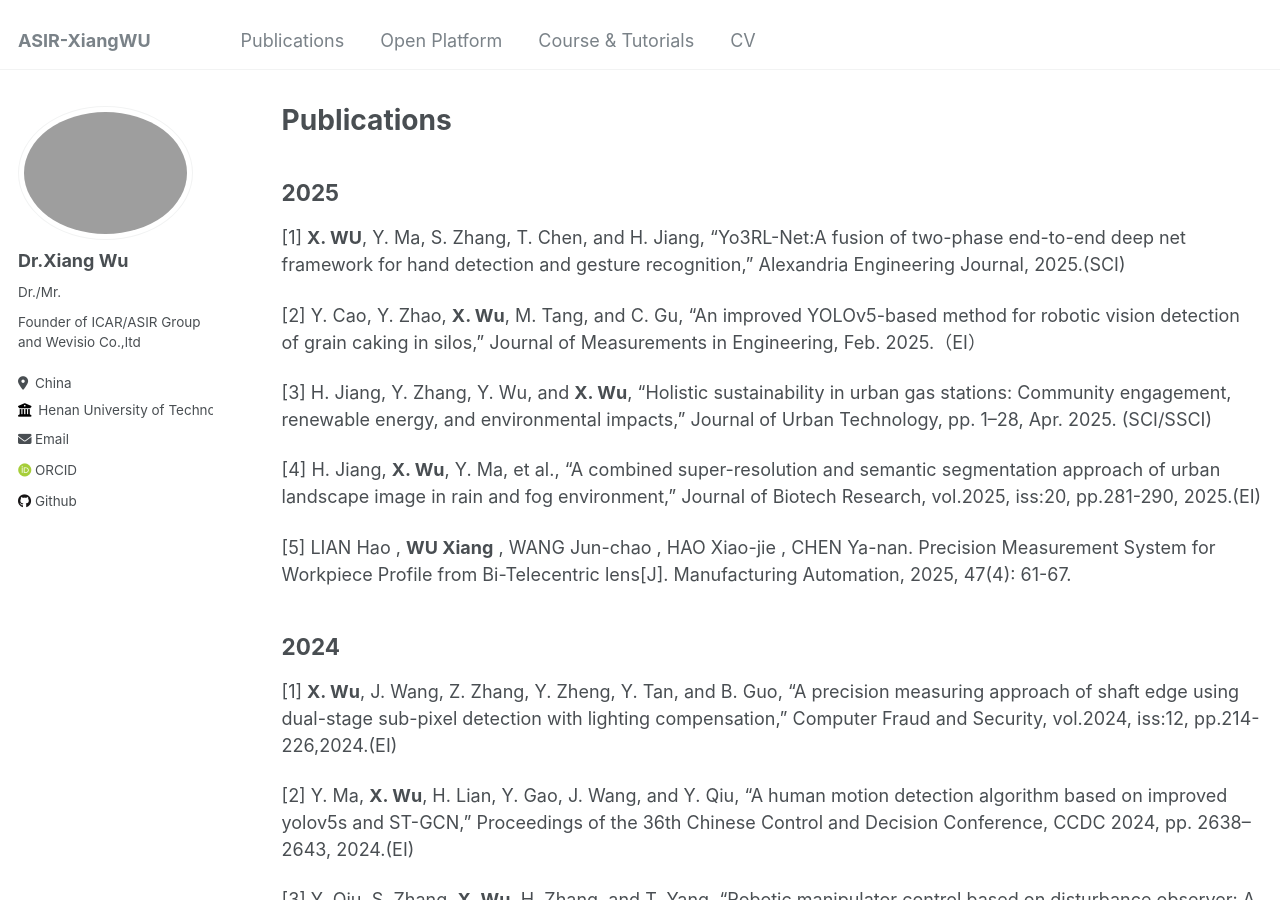
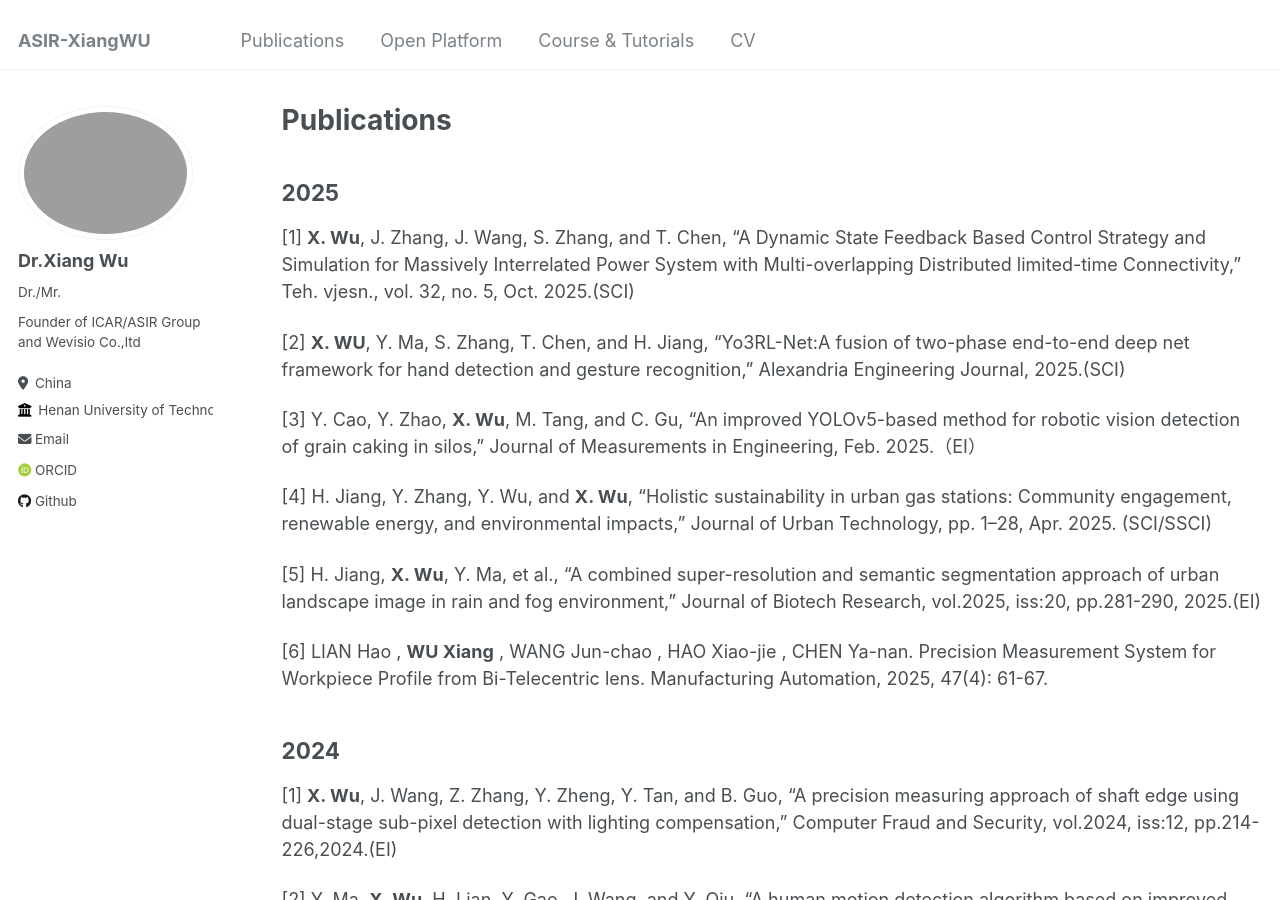
Before and after one commit to xiangwu/xiangwu.github.io, a Jekyll site: the page built from _pages/publications.md, in a window 1280 px wide and 900 px high. Built offline with Jekyll 4.4.1, drawn with Linux system fonts in a browser that asks for light colours; some web fonts are replaced.

Commit message:
Update publications.md

```diff
--- a/_pages/publications.md
+++ b/_pages/publications.md
@@ -5,15 +5,17 @@ permalink: /publications/
 author_profile: true
 ---
 ## 2025
-[1] **X. WU**, Y. Ma, S. Zhang, T. Chen, and H. Jiang, “Yo3RL-Net:A fusion of two-phase end-to-end deep net framework for hand detection and gesture recognition,” Alexandria Engineering Journal, 2025.(SCI)
+[1] **X. Wu**, J. Zhang, J. Wang, S. Zhang, and T. Chen, “A Dynamic State Feedback Based Control Strategy and Simulation for Massively Interrelated Power System with Multi-overlapping Distributed limited-time Connectivity,” Teh. vjesn., vol. 32, no. 5, Oct. 2025.(SCI)
 
-[2] Y. Cao, Y. Zhao, **X. Wu**, M. Tang, and C. Gu, “An improved YOLOv5-based method for robotic vision detection of grain caking in silos,” Journal of Measurements in Engineering, Feb. 2025.（EI）
+[2] **X. WU**, Y. Ma, S. Zhang, T. Chen, and H. Jiang, “Yo3RL-Net:A fusion of two-phase end-to-end deep net framework for hand detection and gesture recognition,” Alexandria Engineering Journal, 2025.(SCI)
 
-[3] H. Jiang, Y. Zhang, Y. Wu, and **X. Wu**, “Holistic sustainability in urban gas stations: Community engagement, renewable energy, and environmental impacts,” Journal of Urban Technology, pp. 1–28, Apr. 2025. (SCI/SSCI)
+[3] Y. Cao, Y. Zhao, **X. Wu**, M. Tang, and C. Gu, “An improved YOLOv5-based method for robotic vision detection of grain caking in silos,” Journal of Measurements in Engineering, Feb. 2025.（EI）
 
-[4] H. Jiang, **X. Wu**, Y. Ma, et al., “A combined super-resolution and semantic segmentation approach of urban landscape image in rain and fog environment,”  Journal of Biotech Research, vol.2025, iss:20, pp.281-290, 2025.(EI)
+[4] H. Jiang, Y. Zhang, Y. Wu, and **X. Wu**, “Holistic sustainability in urban gas stations: Community engagement, renewable energy, and environmental impacts,” Journal of Urban Technology, pp. 1–28, Apr. 2025. (SCI/SSCI)
 
-[5] LIAN Hao , **WU Xiang** , WANG Jun-chao , HAO Xiao-jie , CHEN Ya-nan. Precision Measurement System for Workpiece Profile from Bi-Telecentric lens[J]. Manufacturing Automation, 2025, 47(4): 61-67.
+[5] H. Jiang, **X. Wu**, Y. Ma, et al., “A combined super-resolution and semantic segmentation approach of urban landscape image in rain and fog environment,”  Journal of Biotech Research, vol.2025, iss:20, pp.281-290, 2025.(EI)
+
+[6] LIAN Hao , **WU Xiang** , WANG Jun-chao , HAO Xiao-jie , CHEN Ya-nan. Precision Measurement System for Workpiece Profile from Bi-Telecentric lens. Manufacturing Automation, 2025, 47(4): 61-67.
 
 
 
```
